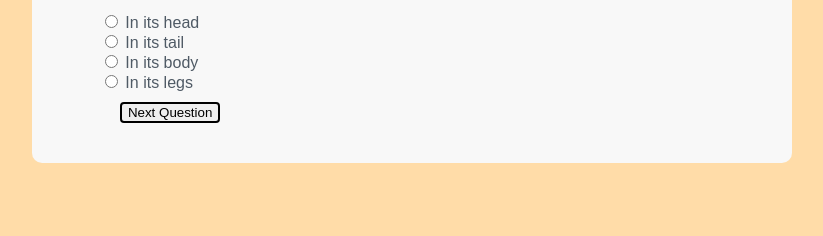
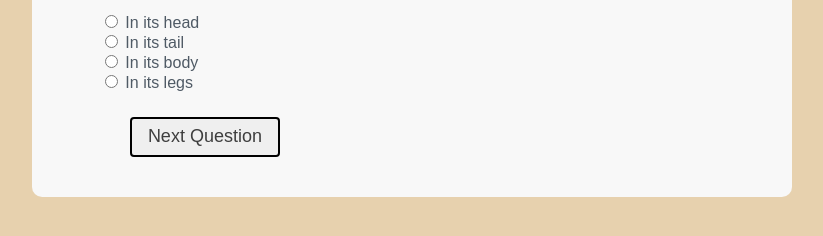
Before and after one commit to DavidHaugen/animal-quiz, a plain HTML site: page index.html in a window 1280 px wide. Both pictures are taken after a click on the button "Start Quiz". Shown: the part 360-596 px from the top of the page, without its empty margins (228-1051 px from the left). Drawn offline with nearby package versions, Linux system fonts and the light colour scheme.

Commit message:
edit color contrasts, change button size

```diff
--- a/styles.css
+++ b/styles.css
@@ -1,6 +1,6 @@
 body{
     padding-top: 80px;
-    background-color: #ffdca8;
+    background-color: #e7d1ae;
     font-family: Arial, Helvetica, sans-serif;
     color: #4F5A65
 }
@@ -19,8 +19,8 @@ body{
     content: "The correct answer was:    ";
 }
 
-.userCorrect::before{
-    content: "You got it! This was correct:  ";
+.userCorrect::after{
+    content: "     You got it!";
     color: #28a228;
 }
 
@@ -34,6 +34,10 @@ div{
 button{
     border-radius: 4px;
     border-style: solid;
+    width: 150px;
+    height: 40px;
+    color: #3e3e3e;
+    font-size: 18px;
 }
 
 .questionBox{
@@ -41,8 +45,8 @@ button{
 }
 
 .nextButton{
-    margin-top: 10px;
-    margin-left: 20px;
+    margin-top: 25px;
+    margin-left: 30px;
 
 }
 
```
